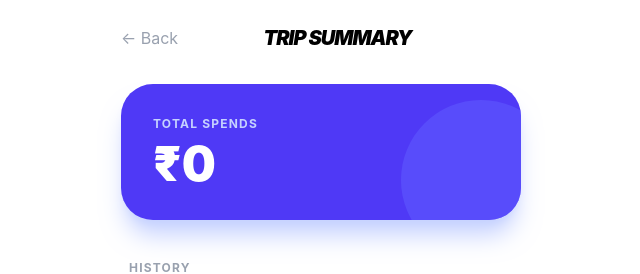
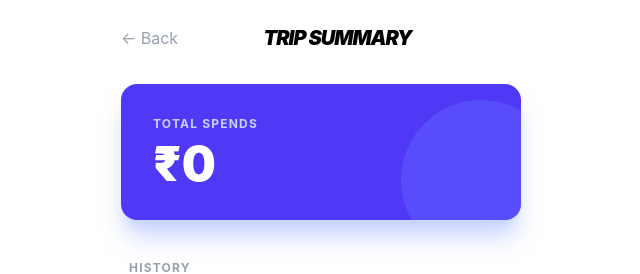
Before and after one commit to Codomania-Legends/ContriZee, a React (Vite) app: page /expense-summary in a window 1280 px wide. Shown: the top 274 px of the page, without its empty margins (319-959 px from the left). Built offline with nearby package versions, Linux system fonts and the light colour scheme.

Commit message:
adding members

```diff
--- a/src/Components/Add_Members.jsx
+++ b/src/Components/Add_Members.jsx
@@ -74,7 +74,7 @@ function Add_Members({ members, setMembers }) {
             </div>
 
             {/* --- THE NEXT ACTION NUDGE --- */}
-            <div className="fixed bottom-0 left-0 right-0 p-6 bg-gradient-to-t from-white via-white to-transparent">
+            <div className="fixed bottom-0 left-0 right-0 p-6 bg-gradient-to from-white via-white to-transparent">
                 <div className="max-w-md mx-auto">
                     <Link
                         to={canGoNext ? "/select-expense" : "#"}
--- a/src/Components/Expense_Summary.jsx
+++ b/src/Components/Expense_Summary.jsx
@@ -23,7 +23,7 @@ function Expense_Summary() {
             </div>
 
             {/* 1. Grand Total Card */}
-            <div className="bg-indigo-600 rounded-[2rem] p-8 text-white shadow-xl shadow-indigo-200 mb-10 relative overflow-hidden">
+            <div className="bg-indigo-600 rounded-2xl p-8 text-white shadow-xl shadow-indigo-200 mb-10 relative overflow-hidden">
                 <div className="relative z-10">
                     <p className="text-indigo-200 text-xs font-bold uppercase tracking-widest mb-2">Total Spends</p>
                     <h1 className="text-5xl font-black">₹{totalCost.toLocaleString()}</h1>
```
